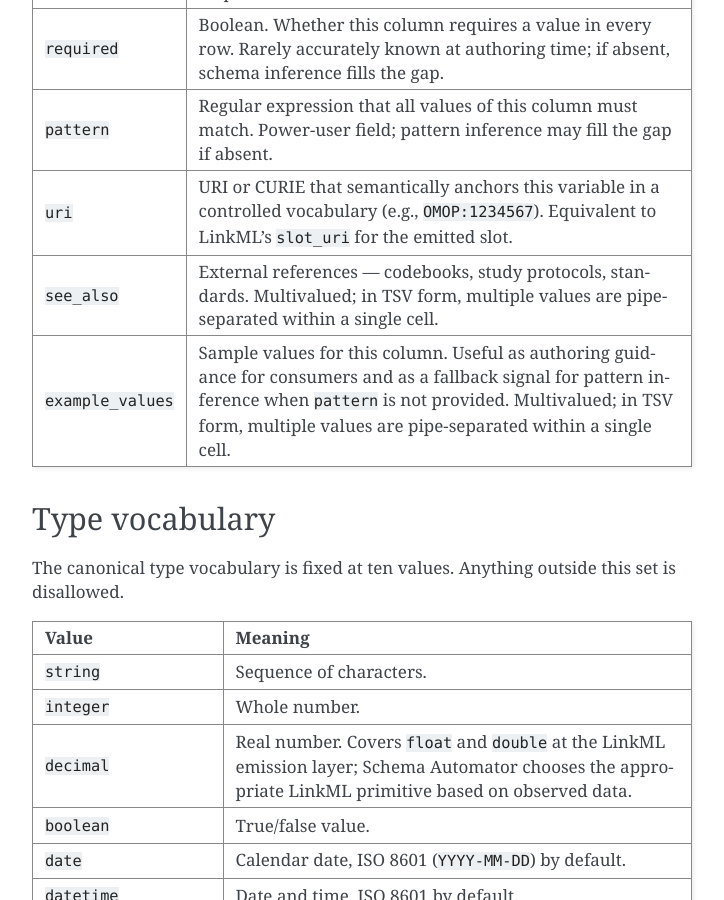
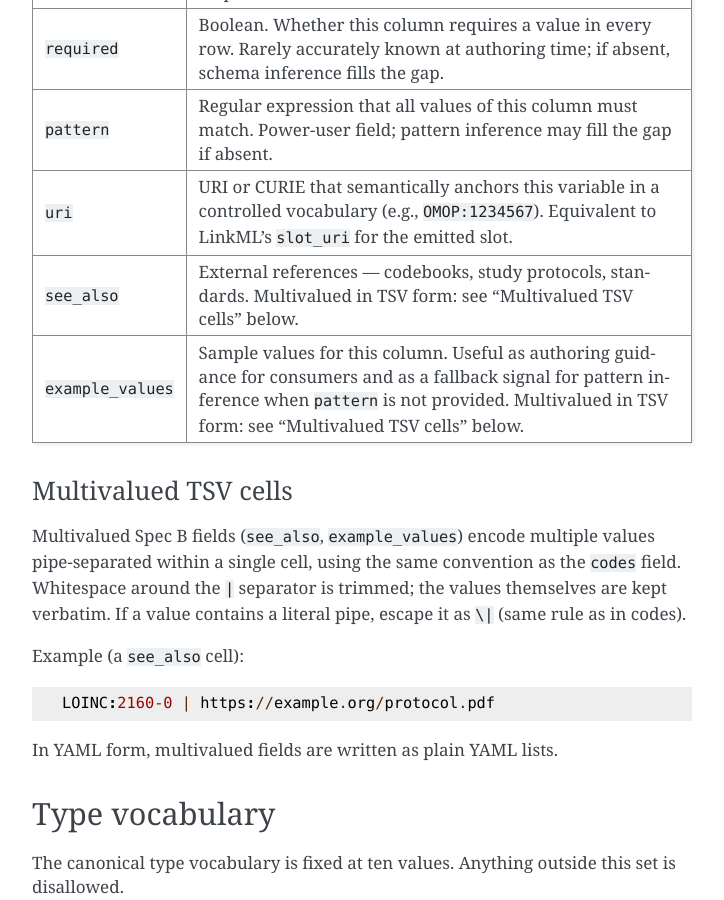
Before and after one commit to linkml/schema-automator, a Sphinx documentation site: the page built from docs/data_dictionary_format.rst, in a window 1280 px wide and 900 px high, scrolled down 2408 px. Shown: the whole window, without its empty margins (388-1112 px from the left). Built offline with Sphinx 7.4.7, drawn with Linux system fonts in a browser that asks for light colours; pages that are not in the unit, such as notebooks, are missing from menus; some of the changed text lies outside the part shown.

Commit message:
Address PR review feedback (round 2)
- Remove stale 'Escaping for | and , in code values' bullet from
  Future revisions; escaping is shipped in v1.

- Rephrase the codes-escaping intro to avoid the awkward
  ',', '|', or '\' literal markup that confuses Sphinx; spell
  it out as prose, with the bullets below showing the escapes.

- Add 'Multivalued TSV cells' subsection specifying that whitespace
  around the | separator is trimmed and pipes within values must be
  escaped as \|. Same convention as codes encoding. Spec B entries
  for see_also and example_values now reference this rule.

- Rewrite both example TSVs with uniform column counts (minimal: 7
  fields per row, optional: 11). Earlier hand-edited rows had
  inconsistent tab counts that put values in wrong columns and
  could mis-parse in strict TSV readers.

```diff
--- a/docs/data_dictionary_format.rst
+++ b/docs/data_dictionary_format.rst
@@ -130,13 +130,27 @@ imply including ``required``.
        LinkML's ``slot_uri`` for the emitted slot.
    * - ``see_also``
      - External references — codebooks, study protocols, standards.
-       Multivalued; in TSV form, multiple values are pipe-separated within
-       a single cell.
+       Multivalued in TSV form: see "Multivalued TSV cells" below.
    * - ``example_values``
      - Sample values for this column. Useful as authoring guidance for
        consumers and as a fallback signal for pattern inference when
-       ``pattern`` is not provided. Multivalued; in TSV form, multiple
-       values are pipe-separated within a single cell.
+       ``pattern`` is not provided. Multivalued in TSV form: see
+       "Multivalued TSV cells" below.
+
+Multivalued TSV cells
+~~~~~~~~~~~~~~~~~~~~~
+
+Multivalued Spec B fields (``see_also``, ``example_values``) encode
+multiple values pipe-separated within a single cell, using the same
+convention as the ``codes`` field. Whitespace around the ``|`` separator
+is trimmed; the values themselves are kept verbatim. If a value contains
+a literal pipe, escape it as ``\|`` (same rule as in codes).
+
+Example (a ``see_also`` cell)::
+
+    LOINC:2160-0 | https://example.org/protocol.pdf
+
+In YAML form, multivalued fields are written as plain YAML lists.
 
 Type vocabulary
 ---------------
```
Also changed, not shown: other parts of docs/data_dictionary_format.rst (+2 -3 lines), 2 other files.
